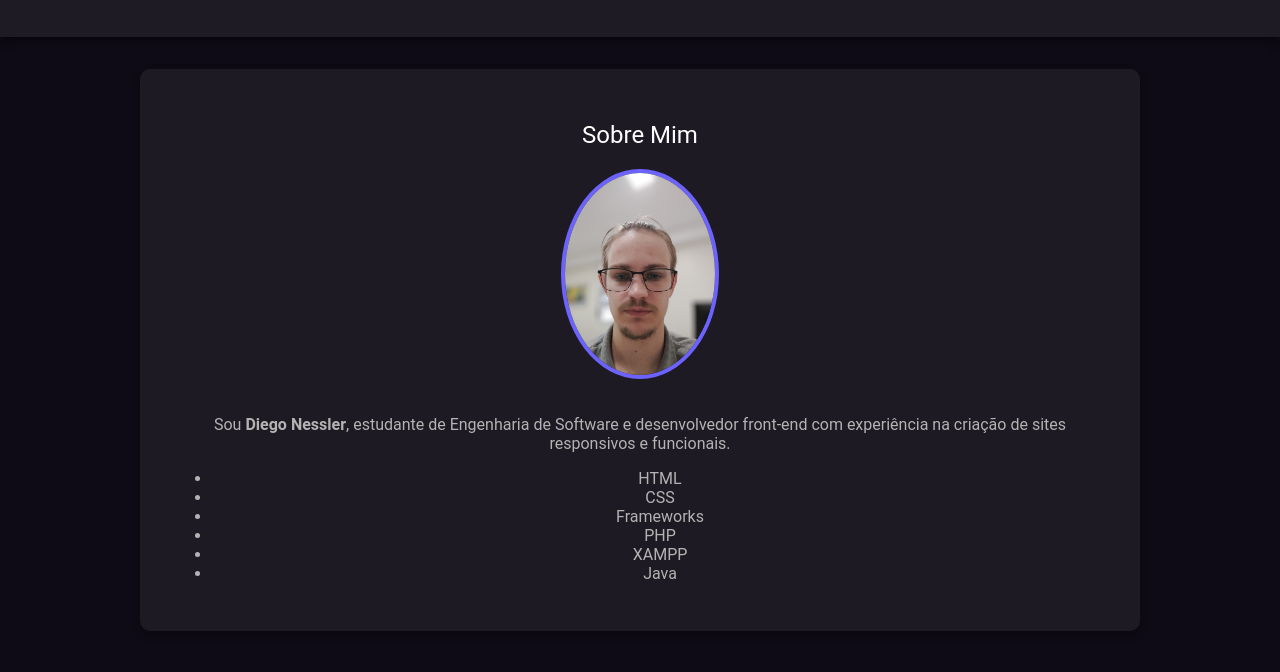
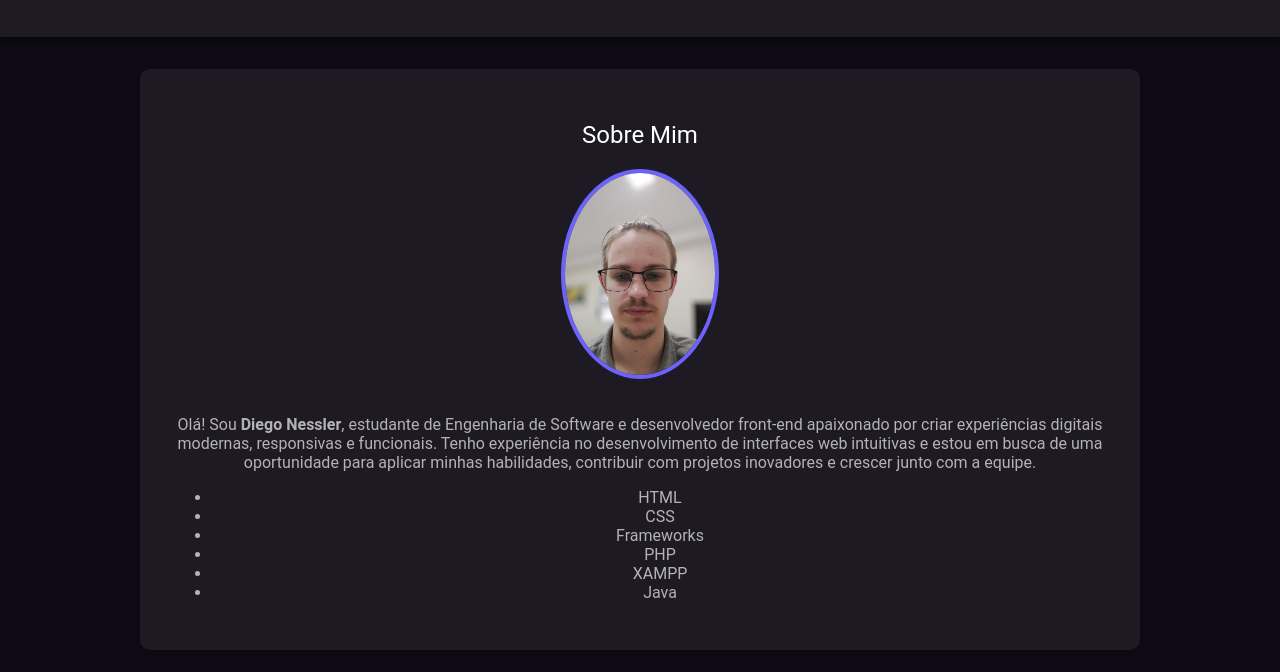
Before and after one commit to Diegonessler/MyPage, a plain HTML site: page index.html in a window 1280 px wide. Shown: the part 128-800 px from the top of the page. Drawn offline with Linux system fonts and the light colour scheme.

Commit message:
Update index.html

```diff
--- a/index.html
+++ b/index.html
@@ -25,7 +25,10 @@
         <section id="about">
             <h2>Sobre Mim</h2>
             <img src="./imagens/perfil.jpg" alt="Foto Profissional">
-            <p>Sou <b>Diego Nessler</b>, estudante de Engenharia de Software e desenvolvedor front-end com experiência na criação de sites responsivos e funcionais.</p>
+            <p> Olá! Sou <b>Diego Nessler</b>, estudante de Engenharia de Software e desenvolvedor front-end apaixonado por criar experiências digitais modernas, responsivas e funcionais.
+  Tenho experiência no desenvolvimento de interfaces web intuitivas e estou em busca de uma oportunidade para aplicar minhas habilidades, contribuir com projetos inovadores e crescer junto com a equipe.
+</p>
+
             <ul>
                 <li>HTML</li>
                 <li>CSS</li>
```
